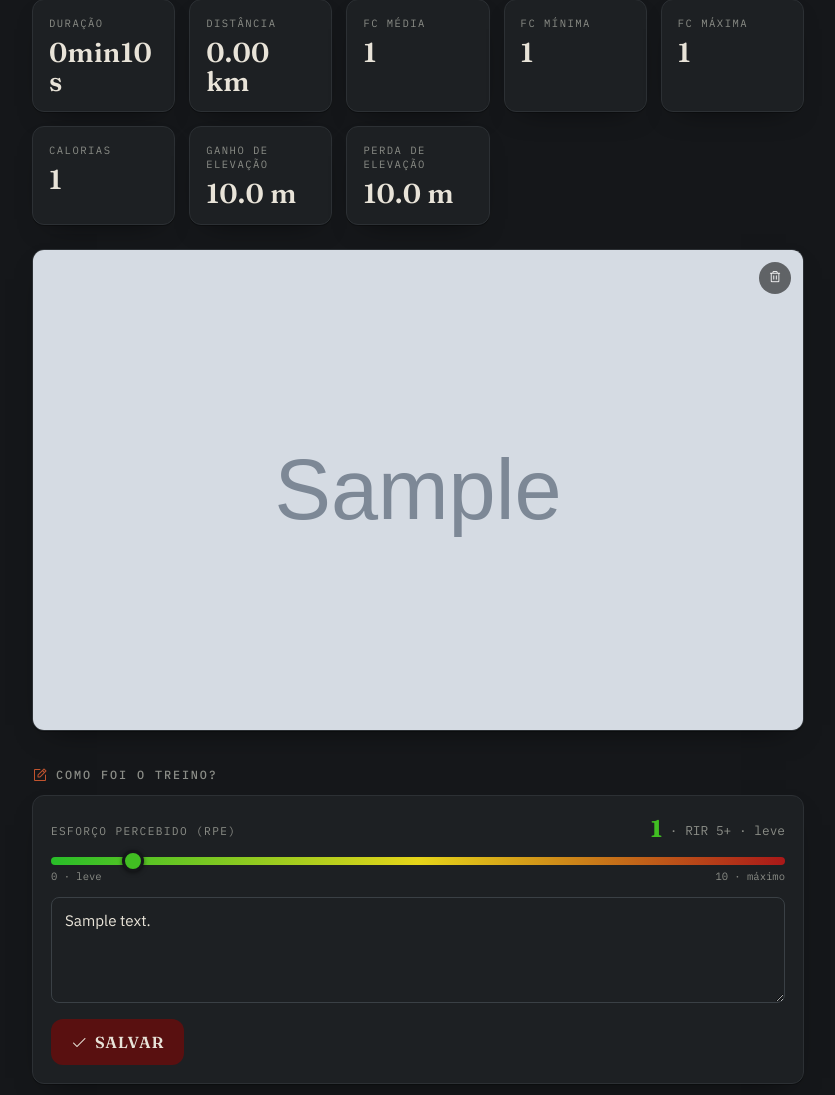
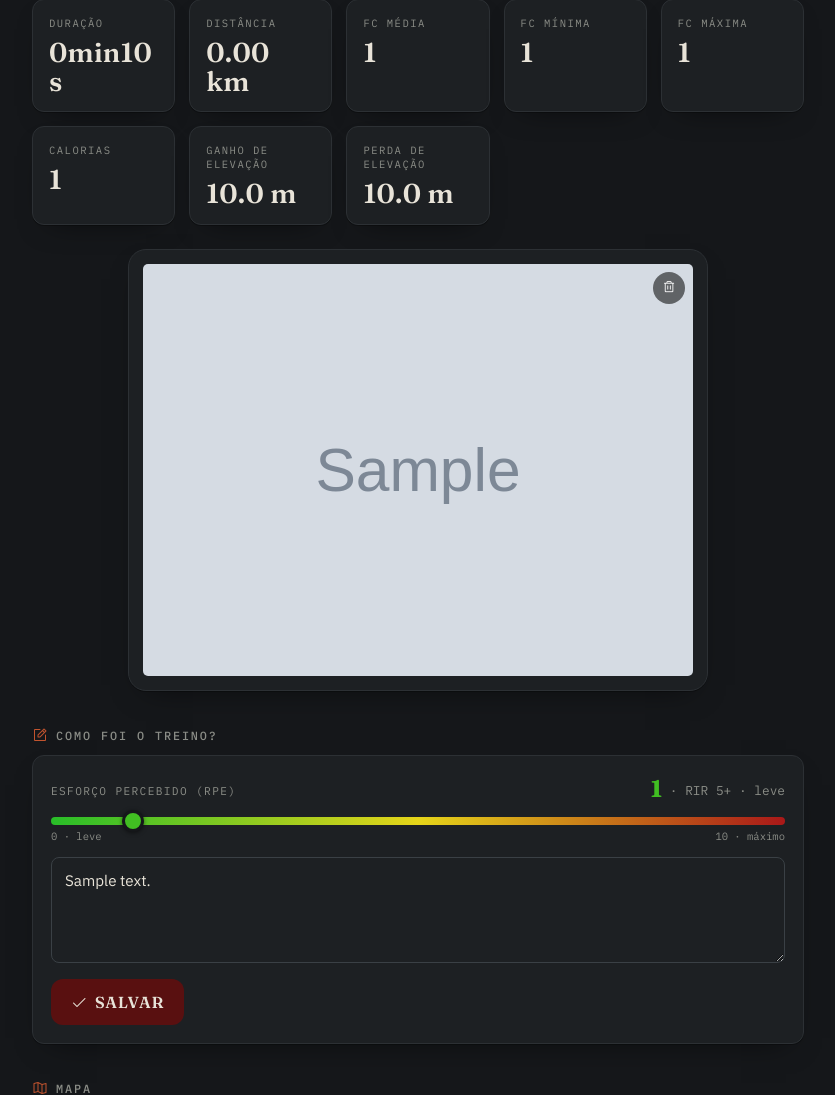
Before and after one commit to guisithos/stamina, a FastAPI app: page /activities/1 in a window 1280 px wide. Shown: the part 202-1297 px from the top of the page, without its empty margins (222-1057 px from the left). Run offline with FastAPI, Linux system fonts and the light colour scheme; the visitor is signed in with stand-in values (Sample User, id 1); tables that the repository leaves empty hold one stand-in row (values such as "Sample post"); grey boxes marked "Sample" are stand-in pictures; data that the repository does not hold is empty; some libraries are stand-ins or nearby versions.

Commit message:
foto: moldura centralizada com passe-partout
- .photo-frame com fundo --surface, padding 14px, border-radius-lg, sombra
- max-width 580px centralizado via flex
- object-fit: contain + max-height: 70vh (mostra foto inteira, sem cortes)
- botão delete reposicionado nos cantos da moldura (22px)

```diff
--- a/app/static/style.css
+++ b/app/static/style.css
@@ -160,18 +160,29 @@ button:active { transform: scale(0.98); }
 
 #photo-section { margin-top: 24px; }
 .activity-photo {
+    display: flex;
+    justify-content: center;
+}
+.photo-frame {
+    max-width: 580px;
+    width: 100%;
+    background: var(--surface);
+    border: 1px solid var(--border);
+    border-radius: var(--radius-lg);
+    box-shadow: var(--shadow);
+    padding: 14px;
     position: relative;
-    border-radius: var(--radius);
-    overflow: hidden;
-    border: 1px solid var(--border);
-    box-shadow: var(--shadow);
 }
-.activity-photo img {
-    display: block; width: 100%; height: auto;
-    max-height: 480px; object-fit: cover;
+.photo-frame img {
+    display: block;
+    width: 100%;
+    height: auto;
+    max-height: 70vh;
+    object-fit: contain;
+    border-radius: 5px;
 }
 .photo-delete-btn {
-    position: absolute; top: 12px; right: 12px;
+    position: absolute; top: 22px; right: 22px;
     background: rgba(0,0,0,0.55); color: #fff;
     border: none; border-radius: 50%;
     width: 32px; height: 32px; padding: 0;
--- a/app/templates/_activity_photo.html
+++ b/app/templates/_activity_photo.html
@@ -2,6 +2,7 @@
    de upload/exclusão de foto (que trocam o innerHTML de #photo-section). #}
 {% if activity.photo_filename %}
 <div class="activity-photo">
+  <div class="photo-frame">
     <img src="/photos/{{ activity.photo_filename }}" alt="Foto do treino">
     <button class="photo-delete-btn"
             hx-delete="/activities/{{ activity.id }}/photo"
@@ -12,4 +13,5 @@
       <i class="ph ph-trash"></i>
     </button>
   </div>
+</div>
 {% endif %}
```
Lines whose indentation alone changed are shown as unchanged.
